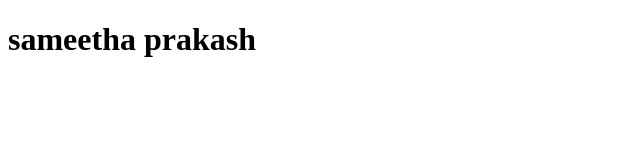
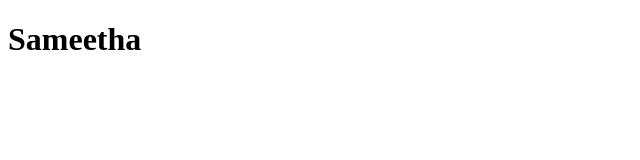
Before and after one commit to sameethaprakash/firstrepo, a plain HTML site: page index.html in a window 1280 px wide. Shown: the whole page, without its empty margins (0-640 px from the left). Drawn offline with Linux system fonts and the light colour scheme.

Commit message:
fix: change the h1 in html file

```diff
--- a/index.html
+++ b/index.html
@@ -3,9 +3,9 @@
 <head>
     <meta charset="UTF-8">
     <meta name="viewport" content="width=device-width, initial-scale=1.0">
-    <title>my first repo</title>
+    <title>my firstrepo</title>
 </head>
 <body>
-    <h1>sameetha prakash</h1>
+    <h1>Sameetha</h1>
 </body>
 </html>
```
